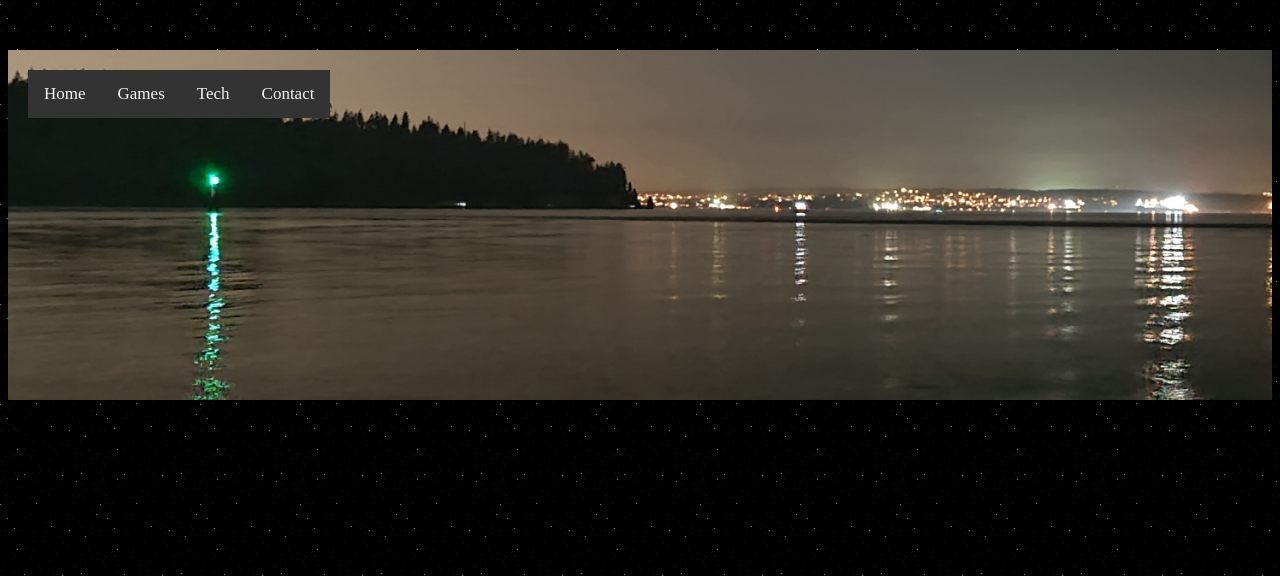
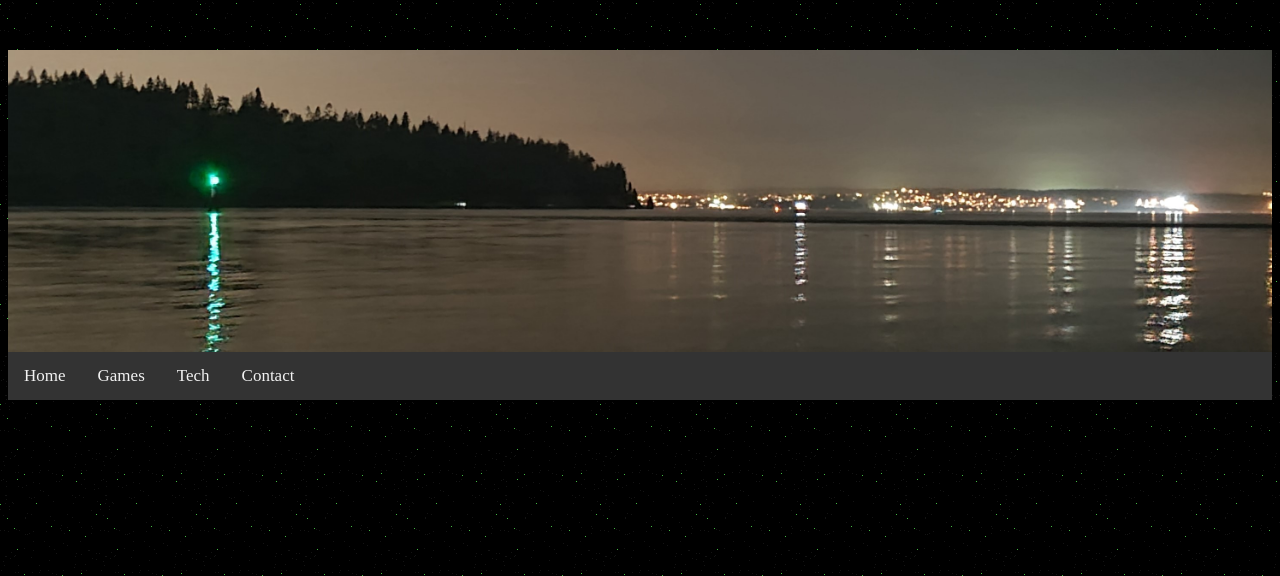
Before and after one commit to JET-6/Capstone, a plain HTML site: page index.html in a window 1280 px wide. Shown: the part 224-800 px from the top of the page. Drawn offline with Linux system fonts and the light colour scheme.

Commit message:
Update jet.css
navbar botleft banner

```diff
--- a/jet.css
+++ b/jet.css
@@ -10,8 +10,8 @@
 
 /* position navbar container inside banner */
 .container {
-  position: absolute;
-  margin: 20px;
+  position: relative;
+  top: 302px;
   width: auto;
 }
 
```
